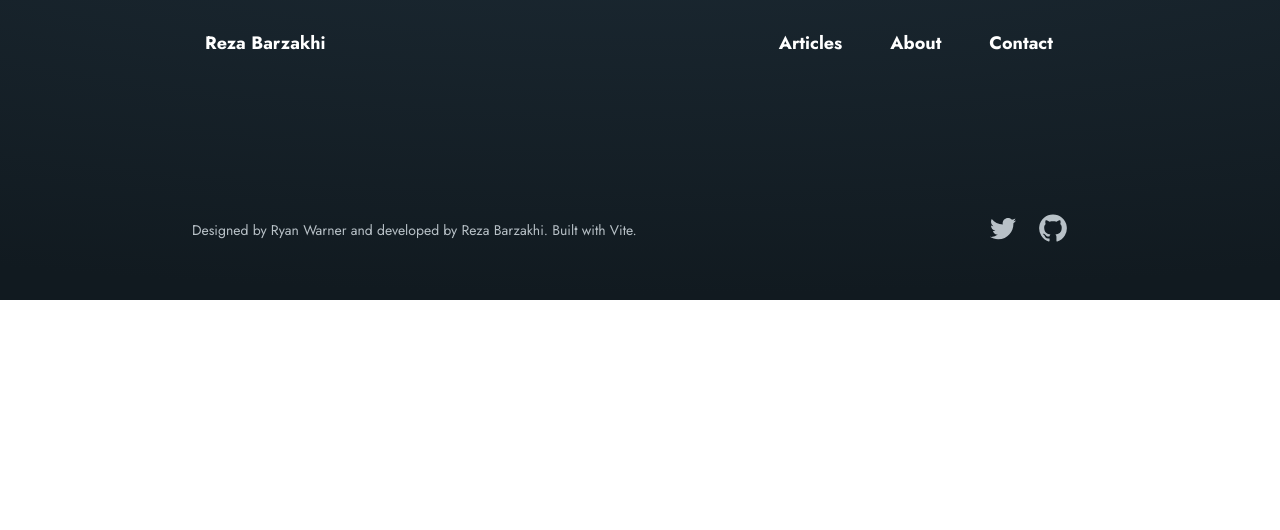
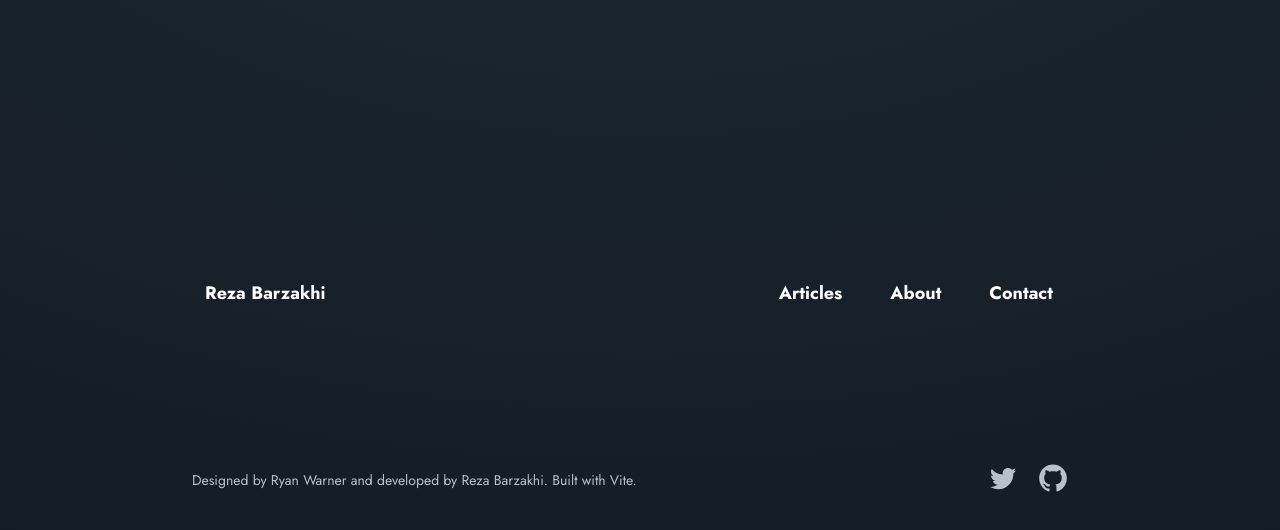
Before and after one commit to rezabarzakhi/personalblog, a React (Vite) app: page /article/1 in a window 1280 px wide. Shown: the top 530 px of the page. Built offline with nearby package versions, Linux system fonts and the light colour scheme; no server answers.

Commit message:
Update App.css

```diff
--- a/src/App.css
+++ b/src/App.css
@@ -5,15 +5,15 @@
   padding: 0;
   box-sizing: border-box;
 }
- .appBgc {
+.appBgc {
   width: 100vw;
-  height: 100%;
+  height: 100vh;
   background: radial-gradient(139.26% 139.26% at 50% -41.02%, #1c2a34 0%, #111a20 100%);
   display: flex;
   justify-content: center;
-  font-family: 'Jost', sans-serif;
+  font-family: "Jost", sans-serif;
 }
 .container {
   width: 70%;
-margin: auto;
+  margin: auto;
 }
```
